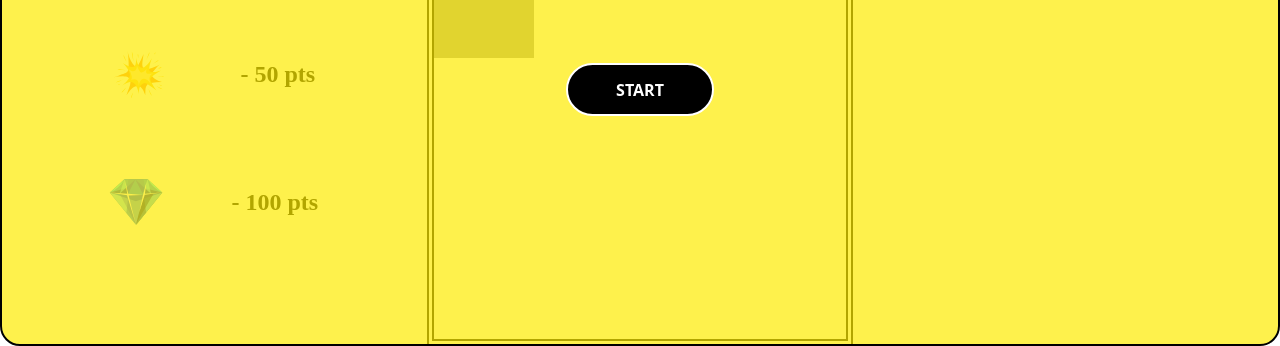
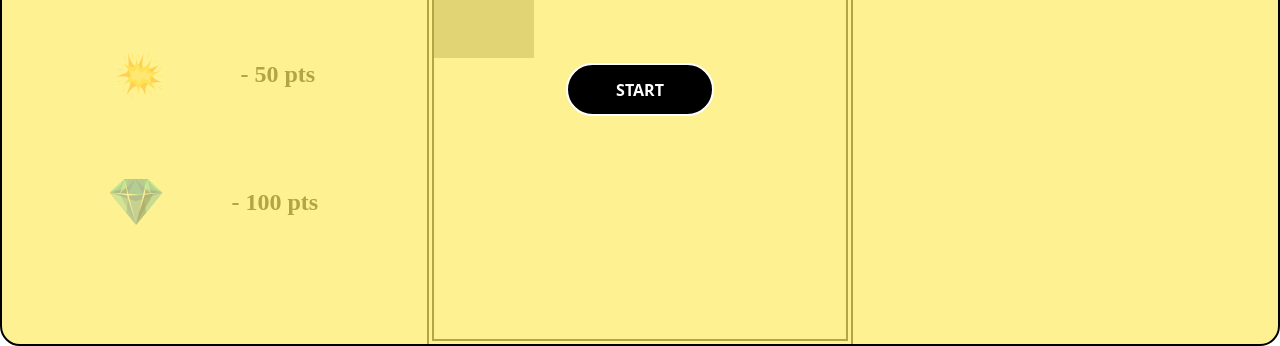
Before and after one commit to michalzareba0001/DiamondSpaceShooter, a website: page shooter.html in a window 1280 px wide. Shown: the part 454-800 px from the top of the page. Drawn offline with Linux system fonts and the light colour scheme; grey boxes are pictures that could not be loaded; a web font is replaced by a local one.

Commit message:
startscreen bg color

```diff
--- a/shooter.scss
+++ b/shooter.scss
@@ -14,7 +14,7 @@
   width: 100%;
   height: 100%;
   border: 2px solid #000000;
-  background-color: rgba(254, 236, 0, 0.7);
+  background-color: rgba(254, 236, 100, 0.7);
   border-radius: 20px;
   z-index: 10;
   padding: 3em;
@@ -220,7 +220,7 @@
         max-height: 5em;
       }
     }
-    // coś tam
+
 
 
   }
```
Also changed, not shown: shooter.css, 1 other file.
